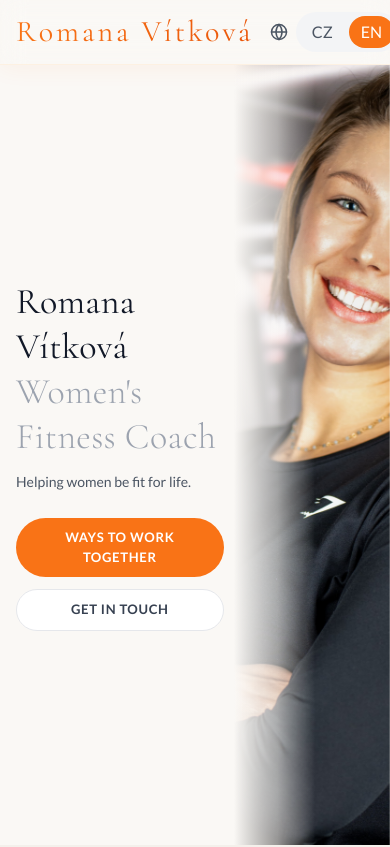
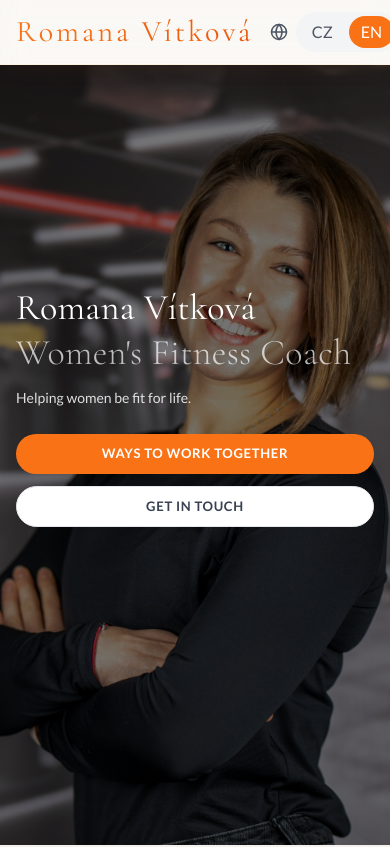
Before and after one commit to hrdlickajan/rv-portfolio, a React (Vite) app: page / in a window 390 px wide. Shown: the top 847 px of the page. Built offline with nearby package versions, Linux system fonts and the light colour scheme; no server answers.

Commit message:
mobile bug fix

```diff
--- a/src/components/Hero.tsx
+++ b/src/components/Hero.tsx
@@ -21,8 +21,20 @@ export default function Hero() {
       className="relative flex items-center overflow-hidden"
       style={{ backgroundColor: 'var(--c-cream)', height: 'calc(100vh - 4rem)' }}
     >
-      {/* Right: photo with soft left-edge fade — shown on all screen sizes */}
-      <div className="absolute inset-y-0 right-0 w-[40%] md:w-[58%] overflow-hidden">
+      {/* Mobile: full-bleed background photo */}
+      <div className="absolute inset-0 block md:hidden">
+        <img
+          src="/resources/hero.jpg"
+          alt=""
+          aria-hidden="true"
+          className="w-full h-full object-cover object-top"
+        />
+        {/* Dark overlay so white text is readable over the dark photo */}
+        <div className="absolute inset-0" style={{ background: 'rgba(0,0,0,0.52)' }} />
+      </div>
+
+      {/* Desktop: right-column photo with soft left-edge fade */}
+      <div className="absolute inset-y-0 right-0 w-[58%] hidden md:block overflow-hidden">
         <div ref={photoRef} className="absolute -top-[10%] -bottom-[10%] left-0 right-0" style={{ willChange: 'transform' }}>
           <img
             src="/resources/hero.jpg"
@@ -33,17 +45,17 @@ export default function Hero() {
         <div className="absolute inset-0 hero-photo-fade" />
       </div>
 
-      {/* Content — upper third: flex-centered then shifted up via bottom padding */}
-      <div className="relative z-10 w-full">
+      {/* Content */}
+      <div className="relative z-10 w-full pb-[25%]">
         <div className="max-w-7xl mx-auto px-4 sm:px-6 lg:px-8 w-full">
-          <div className="w-[58%] md:max-w-lg md:w-auto">
-            <h2 className="font-display text-4xl md:text-6xl leading-tight mb-3 md:mb-4 text-gray-900 hero-name">
+          <div className="md:max-w-lg">
+            <h2 className="font-display text-4xl md:text-6xl leading-tight mb-3 md:mb-4 text-white md:text-gray-900 hero-name">
               Romana Vítková
-              <span className="block text-gray-400 font-light">
+              <span className="block text-white/70 md:text-gray-400 font-light">
                 Women's Fitness Coach
               </span>
             </h2>
-            <p className="text-sm md:text-lg text-gray-600 mb-6 md:mb-10 leading-relaxed hero-tagline">
+            <p className="text-sm md:text-lg text-white/85 md:text-gray-600 mb-6 md:mb-10 leading-relaxed hero-tagline">
               {t.hero.tagline}
             </p>
             <div className="flex flex-col gap-3 md:flex-row md:gap-4 hero-ctas">
```
